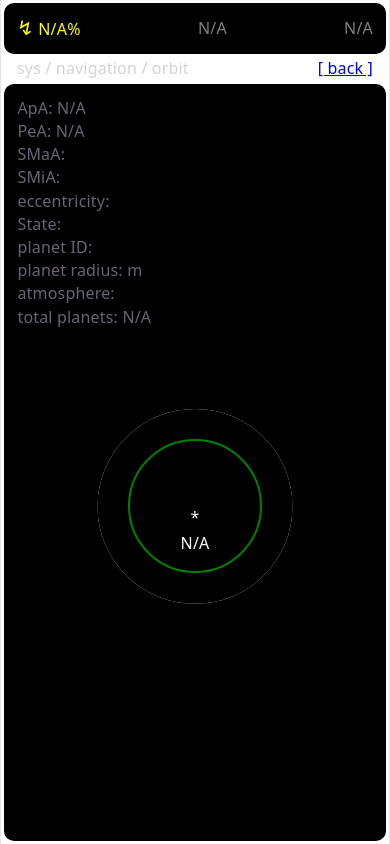
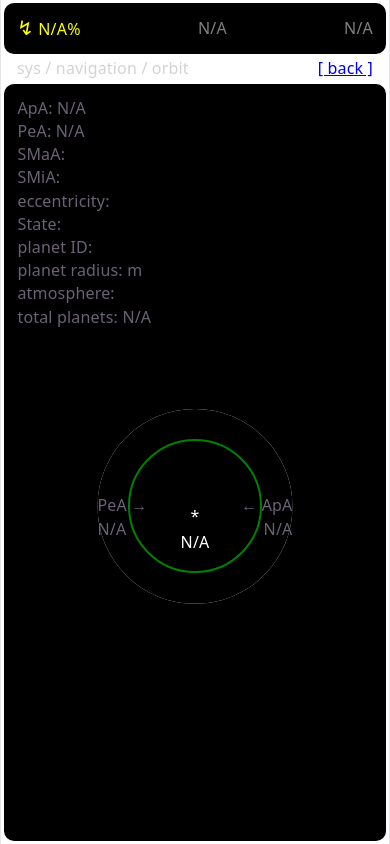
Before and after one commit to MRBT7274/mars-mfd, a React (Vite) app in the folder mars-mfd/: page /nav/orbit in a window 390 px wide. Built offline with nearby package versions, Linux system fonts and the light colour scheme; no server answers.

Commit message:
fixed phone view, added periapsis and apoapsis readouts

```diff
--- a/mars-mfd/index.html
+++ b/mars-mfd/index.html
@@ -3,11 +3,11 @@
   <head>
     <meta charset="UTF-8" />
     <link rel="icon" type="image/svg+xml" href="/favicon.svg" />
-    <meta name="viewport" content="width=device-width, initial-scale=1.0" />
+    <meta name="viewport" content="width=device-width, initial-scale=1.0, maximum-scale=1, user-scalable=no" />
     <title>mars-mfd</title>
   </head>
   <body>
-    <div id="root" style="overflow: hidden; max-height: 100svh;"></div>
+    <div id="root" style="overflow: hidden; max-height: 100svh; max-width: 100svw;"></div>
     <script type="module" src="/src/main.tsx"></script>
   </body>
 </html>
--- a/mars-mfd/src/components/NavOrbit.tsx
+++ b/mars-mfd/src/components/NavOrbit.tsx
@@ -92,7 +92,7 @@ function NavOrbit() {
     useEffect(()=>{
         const intervalSlow = setInterval(() => {
             setCounter("" + new Date().getTime())
-        }, 300);
+        }, 150);
 
         return () => clearInterval(intervalSlow)
     }, [counter])
@@ -127,16 +127,9 @@ function NavOrbit() {
     return(
         <>
             <div className="box-body" style={{justifyContent: "flex-start"}}>
-                {/* <div style={{width: "200px", height: "100px", backgroundColor: "white", borderColor: "white",
-                    clipPath: "ellipse(50% 30%)", borderWidth: "1px", borderStyle: "solid"
-                }}>
-                    <div style={{width: "200px", height: "100px", backgroundColor: "black",
-                        clipPath: "ellipse(50% 30%)"
-                    }}></div>
 
-                </div> */}
-
-
+                <div style={{maxWidth: "100%"}}>
+                    {/*ORBIT*/}
                     <div style={{
                         position: "absolute",
                         top: "60%",
@@ -159,14 +152,14 @@ function NavOrbit() {
                         clipPath: "ellipse(50% 50%)"
                     }}></div>
 
-
+                    {/*PLANET*/}
                     <div style={{
                         position: "absolute",
                         top: "60%",
                         left: scaleMultiplier != 1? ((innerWidth / 2) + (datalink!.major * scaleMultiplier * datalink!.eccentricity / -2)) + "px" : innerWidth / 2,
                         transform: "translate(-50%, -50%)",
-                    width: scaleMultiplier != 1? (refPlanetProps!.radius + refPlanetProps!.atmos) * scaleMultiplier + "px" : innerWidth / 3,
-                    height: scaleMultiplier != 1? (refPlanetProps!.radius + refPlanetProps!.atmos) * scaleMultiplier + "px" : innerWidth / 3,
+                        width: scaleMultiplier != 1? (refPlanetProps!.radius + refPlanetProps!.atmos) * scaleMultiplier + 8 + "px" : innerWidth / 3,
+                        height: scaleMultiplier != 1? (refPlanetProps!.radius + refPlanetProps!.atmos) * scaleMultiplier + 8 + "px" : innerWidth / 3,
                         borderColor: "rgba(0, 0, 0, 0)",
                         borderWidth: "0px",
                         borderStyle: "solid",
@@ -189,8 +182,28 @@ function NavOrbit() {
                         borderRadius: "50%"
                     }}>
                         <div>
-                        <p style={{marginTop: "50%", color: "white"}}>*</p>
+                            <p style={{marginTop: "49%", color: "white"}}>*</p>
                             <p style={{marginTop: "2%", color: "white"}}>{datalink?.refbody == undefined? "N/A" : datalink.refbody}</p>
+                        </div>
+                    </div>
+                </div>
+
+
+                <div style={{
+                    transform: "translate(-50%, -50%)",
+                    position: "absolute", top: "61.3%",
+                    left: (innerWidth / 2) + "px",
+                    width: scaleMultiplier != 1? (datalink!.major * scaleMultiplier) + 130 + "px" : innerWidth / 2,
+                    display: "flex", flexDirection: "row", justifyContent: "space-between"
+                }}>
+                    <div>
+                        <p>PeA →</p>
+                        <p style={{textAlign: "left"}}>{datalink?.periapsis == undefined? "N/A" : Math.floor(datalink.periapsis)}</p>
+                    </div>
+
+                    <div>
+                        <p>← ApA</p>
+                        <p style={{textAlign: "right"}}>{datalink?.apoapsis == undefined? "N/A" : Math.floor(datalink.apoapsis)}</p>
                     </div>
                 </div>
 
--- a/mars-mfd/src/index.css
+++ b/mars-mfd/src/index.css
@@ -60,6 +60,7 @@
   display: flex;
   flex-direction: column;
   box-sizing: border-box;
+  overflow: hidden;
 }
 
 body {
```
Lines whose indentation alone changed are shown as unchanged.
